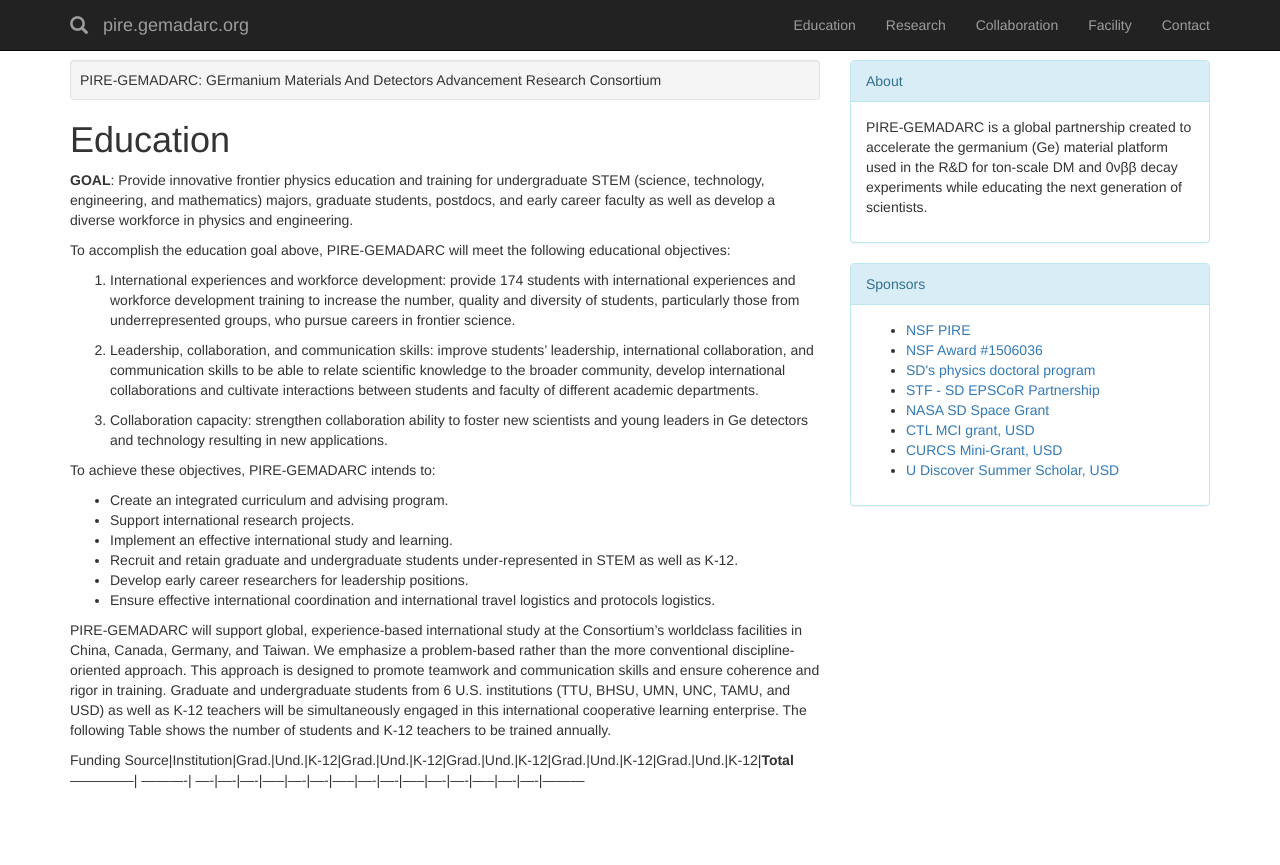
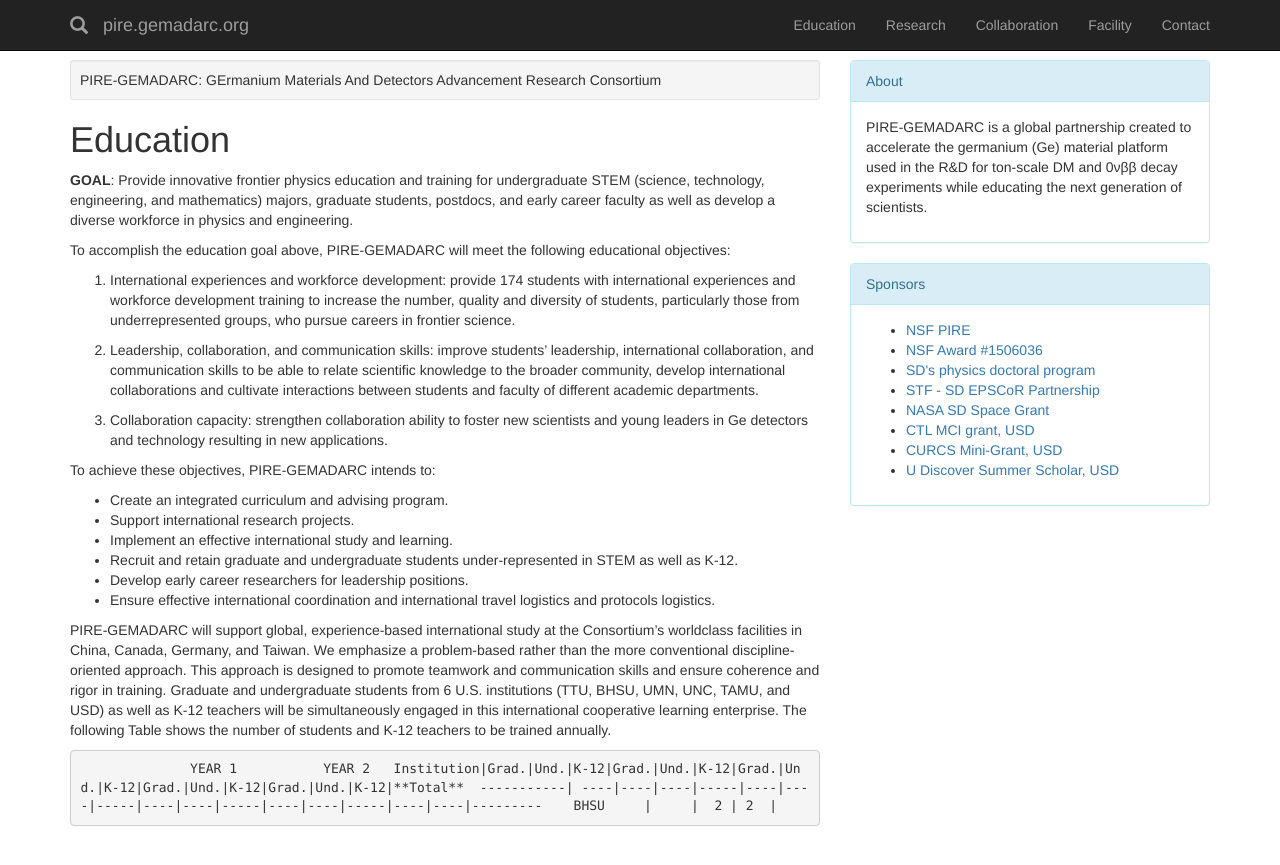
Before and after one commit to gemadarc/gemadarc.github.io, a Jekyll site: the page built from edu.md, in a window 1280 px wide. Shown: the top 865 px of the page. Built offline with Jekyll 4.4.1, drawn with Linux system fonts in a browser that asks for light colours; nearby versions of some CDN libraries; our own code applies the rules of GitHub Pages for plain Markdown files.

Commit message:
Update edu.md

```diff
--- a/edu.md
+++ b/edu.md
@@ -32,6 +32,7 @@ from 6 U.S. institutions (TTU, BHSU, UMN, UNC, TAMU, and USD) as well as K-12 te
 simultaneously engaged in this international cooperative learning enterprise. The following Table shows the number of
 students and K-12 teachers to be trained annually.
 
-
- Funding Source|Institution|Grad.|Und.|K-12|Grad.|Und.|K-12|Grad.|Und.|K-12|Grad.|Und.|K-12|Grad.|Und.|K-12|**Total**
- --------------| ----------| ----|----|----|-----|----|----|-----|----|----|-----|----|----|-----|----|----|---------
+                  YEAR 1           YEAR 2
+ Institution|Grad.|Und.|K-12|Grad.|Und.|K-12|Grad.|Und.|K-12|Grad.|Und.|K-12|Grad.|Und.|K-12|**Total**
+ -----------| ----|----|----|-----|----|----|-----|----|----|-----|----|----|-----|----|----|---------
+   BHSU     |     |  2 | 2  |
```
